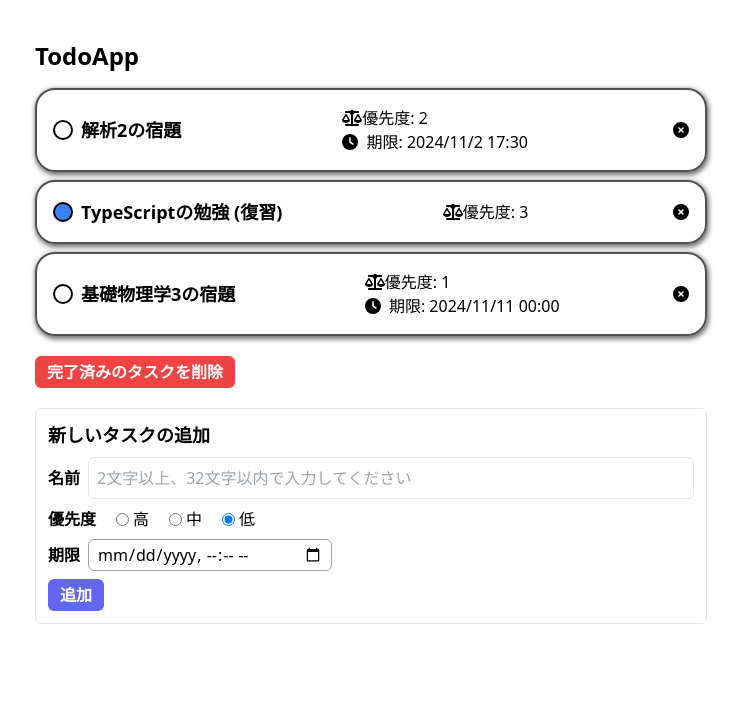
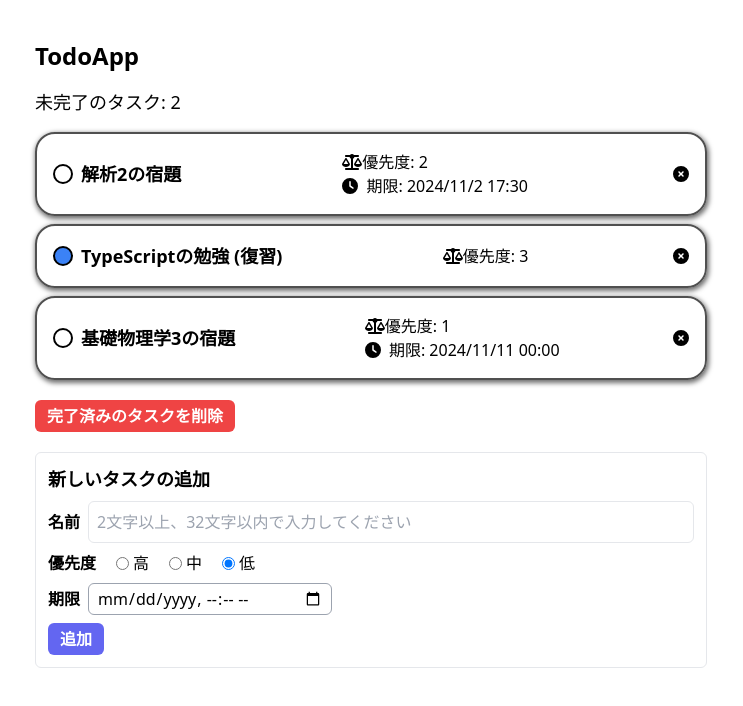
Before and after one commit to kohtarou/react-todo-app, a React (Vite) app: page / in a window 1280 px wide. Shown: the top 706 px of the page, without its empty margins (269-1012 px from the left). Built offline with nearby package versions, Linux system fonts and the light colour scheme.

Commit message:
eftrshtg

```diff
--- a/src/App.tsx
+++ b/src/App.tsx
@@ -1,7 +1,7 @@
 import { useState, useEffect } from "react"; //追加
 import { Todo } from "./types";
 import { initTodos } from "./initTodos";
-import WelcomeMessage from "./WelcomeMessage";
+//import WelcomeMessage from "./WelcomeMessage";
 import TodoList from "./TodoList";
 import { v4 as uuid } from "uuid";
 import dayjs from "dayjs"; // ◀◀ 追加
@@ -117,9 +117,9 @@ const App = () => {
   return (
     <div className="mx-4 mt-10 max-w-2xl md:mx-auto">
       <h1 className="mb-4 text-2xl font-bold">TodoApp</h1>
-
+      <p className="mb-4 text-lg">未完了のタスク: {uncompletedCount}</p>{" "}
+      {/* 未完了のタスク数を表示 */}
       <TodoList todos={todos} updateIsDone={updateIsDone} remove={remove} />
-
       <button
         type="button"
         onClick={removeCompletedTodos}
@@ -129,7 +129,6 @@ const App = () => {
       >
         完了済みのタスクを削除
       </button>
-
       {/* タスク追加関連のUI実装 ここから... */}
       <div className="mt-5 space-y-2 rounded-md border p-3">
         <h2 className="text-lg font-bold">新しいタスクの追加</h2>
```
Also changed, not shown: 1 other file (tests, documents, lock files or other folders).
